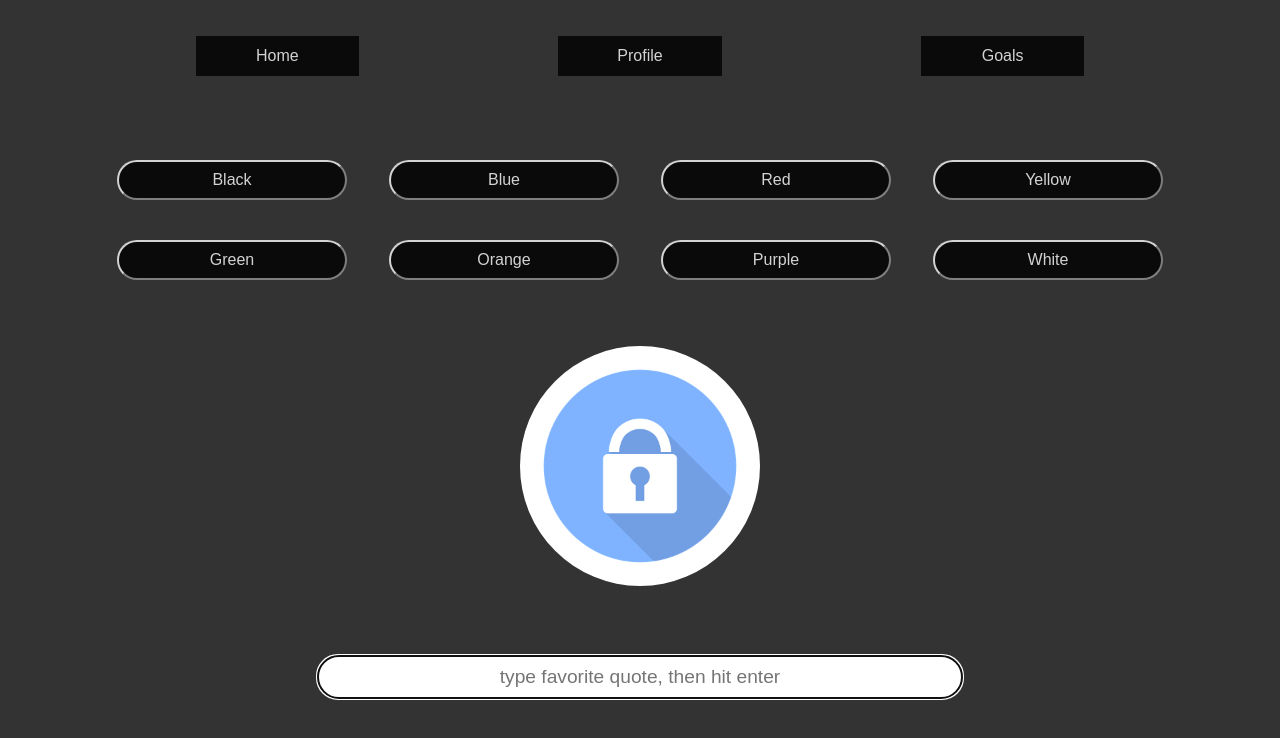
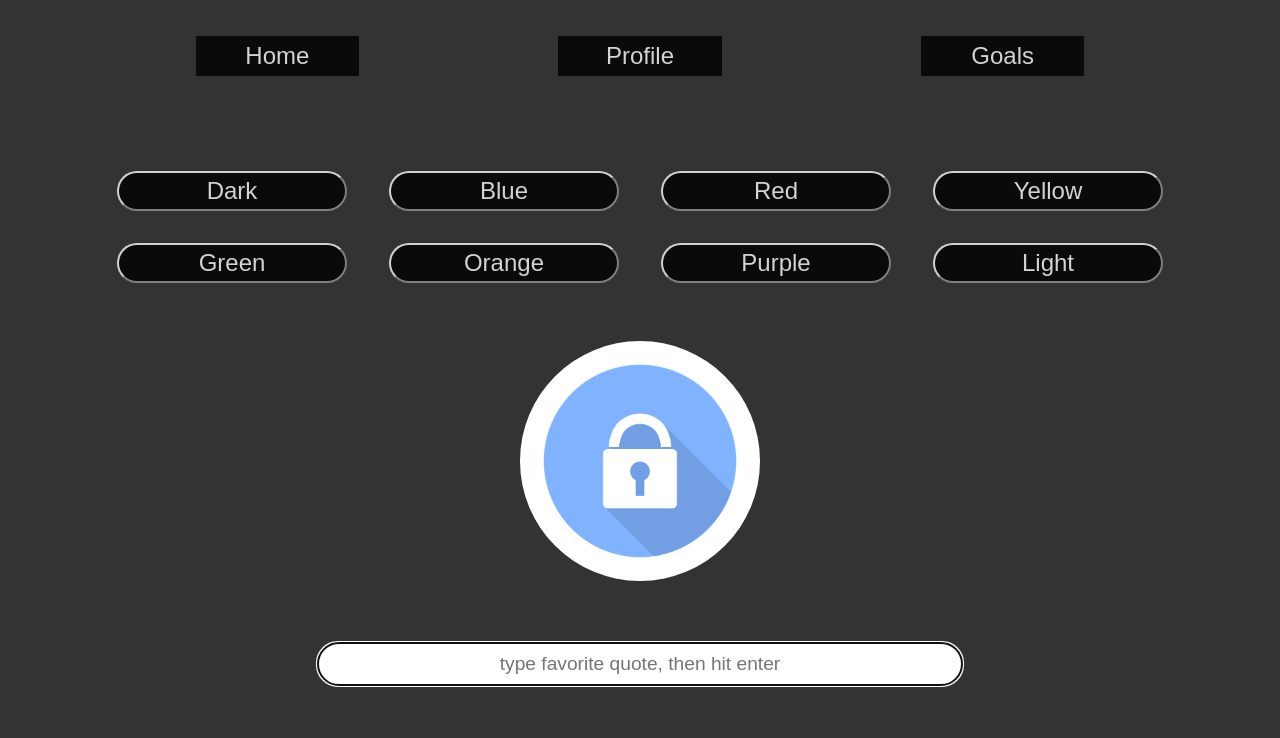
Before and after one commit to GabrielHollberg/startup, a plain HTML site: page html/profile.html in a window 1280 px wide. Drawn offline with Linux system fonts and the light colour scheme.

Commit message:
More updates, sorry not specific

```diff
--- a/css/class.css
+++ b/css/class.css
@@ -4,6 +4,7 @@
     width: 85vw;
     flex-direction: row;
     justify-content: space-around;
+    margin: 2vh;
 }
 
 .checkDiv
@@ -21,6 +22,7 @@
 
 .myButton
 {
+    font-size: 1.5em;
     color: lightgray;
     width: 15%;
     height: 100%;
--- a/css/id.css
+++ b/css/id.css
@@ -36,6 +36,12 @@
     justify-content: center;
 }
 
+#profileAnchor
+{
+    border-radius: 50%;
+    margin: 5vh;
+}
+
 #profilePic
 {
     background-color: white;
@@ -43,7 +49,6 @@
     height: 30vh;
     border-radius: 50%;
     border: var(--primary) 2px solid;
-    margin: 5vw;
 }
 
 #profilePic:hover
--- a/css/index.css
+++ b/css/index.css
@@ -17,7 +17,7 @@
         height: 33vh;
     }
 
-    a
+    .myButton
     {
         width: 100%;
         cursor: none;
--- a/css/main.css
+++ b/css/main.css
@@ -1,6 +1,6 @@
 :root
 {
-    --primary: rgba(0, 50, 100, 0.8);
+    --primary: rgba(0, 0, 0, 0.6);
 }
 
 body
@@ -46,7 +46,7 @@ button
     animation: buttontransition2 2s;
     height: 5vh;
     width: 18vw;
-    font-size: 1em;
+    font-size: 1.5em;
     border-color: lightgray;
     border-radius: 100px;
 }
@@ -73,12 +73,14 @@ input[type="text"]
     font-size: 1.2em;
     border: none;
     border-radius: 100px;
+    margin: 2vh;
 }
 
 p
 {
     text-align: center;
     cursor: default;
+    margin: 3vw;
 }
 
 footer
--- a/css/subPage.css
+++ b/css/subPage.css
@@ -10,7 +10,7 @@
         height: 79vh;
     }
 
-    a
+    .myButton
     {
         width: 100%;
         cursor: none;
--- a/html/profile.html
+++ b/html/profile.html
@@ -17,8 +17,8 @@
         <header>
             <nav>
                 <a class="myButton" href="/index.html">Home</a>
-                <a class="myButton" class="lesserButton" href="/html/profile.html">Profile</a>
-                <a class="myButton" class="lesserButton" href="/html/goals/goals.html">Goals</a>
+                <a class="lesserButton myButton" href="/html/profile.html">Profile</a>
+                <a class="lesserButton myButton" href="/html/goals/goals.html">Goals</a>
                 <!--<a class="myButton" class="lesserButton" href="/html/schedule.html">Schedule</a>
                 <a class="myButton" class="lesserButton" href="/html/todo.html">Todo</a>
                 <a class="myButton" class="lesserButton" href="/html/notes.html">Notes</a>-->
@@ -27,24 +27,19 @@
 
         <main>
             <div class="bar">
-                <button type="button" onclick="createColor('rgba(0, 0, 0, 0.8)')">Black</button>
-                <button type="button" onclick="createColor('rgba(0, 50, 100, 0.8)')">Blue</button>
-                <button type="button" onclick="createColor('rgba(100, 0, 0, 0.8)')">Red</button>
-                <button type="button" onclick="createColor('rgba(200, 150, 0, 0.8)')">Yellow</button>
+                <button type="button" onclick="createColor('rgba(0, 0, 0, 0.6)')">Dark</button>
+                <button type="button" onclick="createColor('rgba(0, 50, 100, 0.6)')">Blue</button>
+                <button type="button" onclick="createColor('rgba(100, 0, 0, 0.6)')">Red</button>
+                <button type="button" onclick="createColor('rgba(140, 120, 0, 0.6)')">Yellow</button>
             </div>
-            <div class="bar"></div>
             <div class="bar">
-                <button type="button" onclick="createColor('rgba(0, 100, 100, 0.8)')">Green</button>
-                <button type="button" onclick="createColor('rgba(200, 100, 0, 0.8)')">Orange</button>
-                <button type="button" onclick="createColor('rgba(150, 50, 250, 0.8)')">Purple</button>
-                <button type="button" onclick="createColor('rgba(100, 100, 100, 0.8)')">White</button>
+                <button type="button" onclick="createColor('rgba(0, 70, 30, 0.6)')">Green</button>
+                <button type="button" onclick="createColor('rgba(130, 50, 0, 0.6)')">Orange</button>
+                <button type="button" onclick="createColor('rgba(60, 30, 100, 0.6)')">Purple</button>
+                <button type="button" onclick="createColor('rgba(80, 80, 80, 0.6)')">Light</button>
             </div>
-            <a href="login.html"><img id="profilePic" src="/images/login.webp"></img></a>
-            <div class="bar">
-                <form>
-                <input type="text" id="quoteInput" onkeydown="return createQuote(event)" placeholder="type favorite quote, then hit enter" autocomplete="off" autofocus>
-                </form>
-            </div>
+            <a id="profileAnchor" href="login.html"><img id="profilePic" src="/images/login.webp"></img></a>
+            <input type="text" id="quoteInput" onkeydown="return createQuote(event)" placeholder="type favorite quote, then hit enter" autocomplete="off" autofocus>
         </main>
 
         <footer></footer>
```
Also changed, not shown: html/goals/goals.html (+2 -4 lines).
